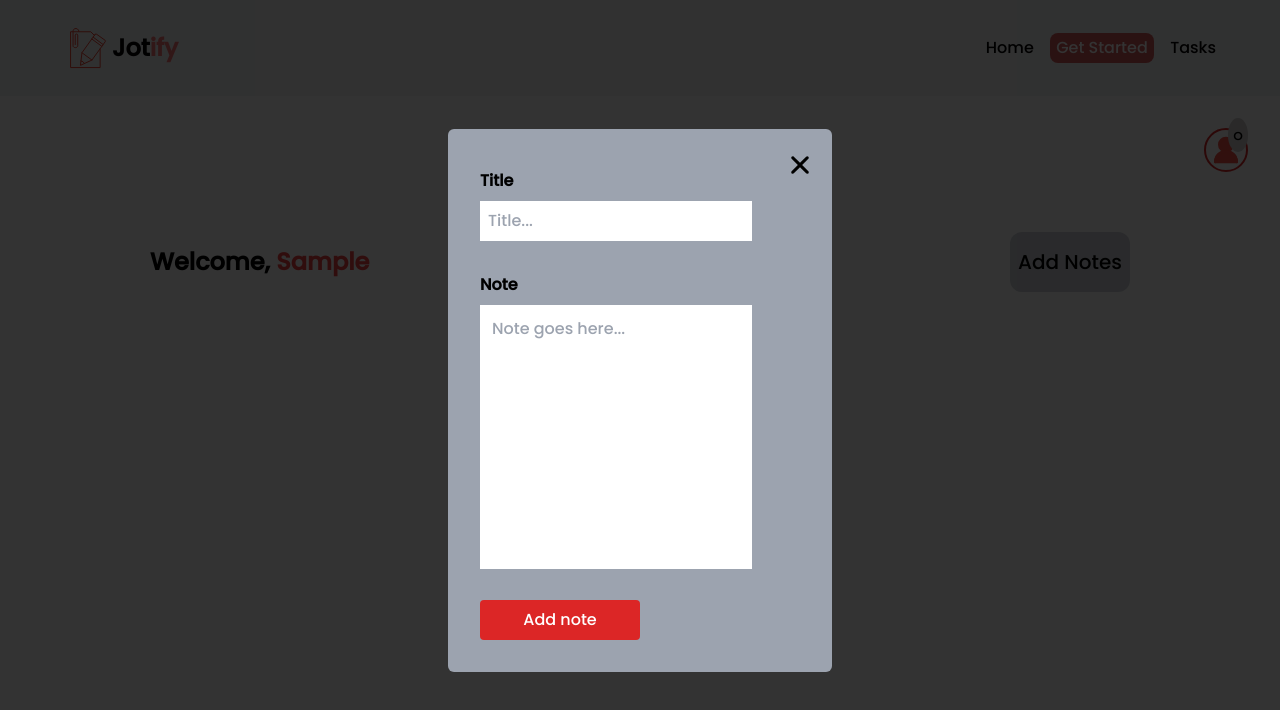
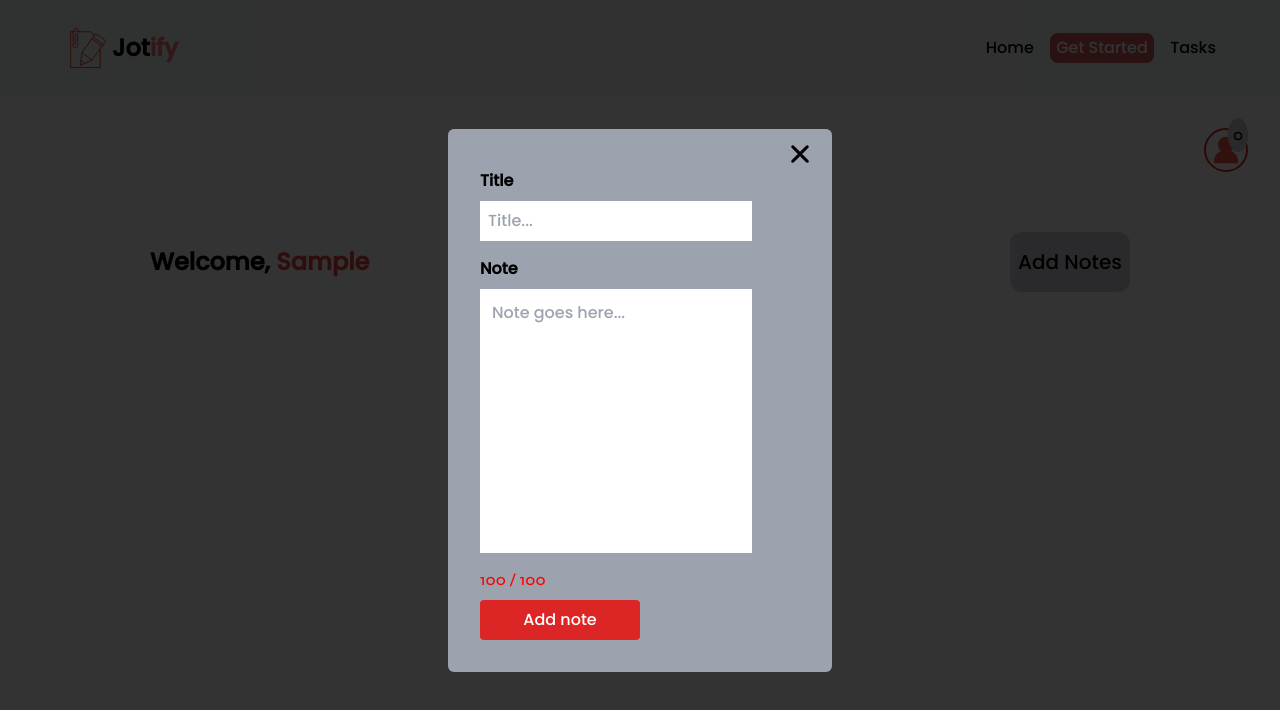
Before and after one commit to moloruntomiwa31/Jotify, a Vue app: page /getstarted/note in a window 1280 px wide. Both pictures are taken after typing "Sample" into the empty fields and a click on the button "Add Notes". Shown: the top 710 px of the page. Built offline with nearby package versions, Linux system fonts and the light colour scheme.

Commit message:
added note count feature

```diff
--- a/src/components/Modal.vue
+++ b/src/components/Modal.vue
@@ -1,15 +1,16 @@
 <template>
     <div class="overlay flex items-center justify-center p-6 " v-if="showModal">
-        <div class="modal flex-col space-y-6 flex bg-gray-400 p-8 rounded-md max-w-sm">
+        <div class="modal flex-col space-y-2 flex bg-gray-400 p-8 rounded-md max-w-sm">
             <div>
                 <h3 class="font-bold py-2">Title</h3>
                 <input type="text" class="p-2 outline-none" v-model.trim="mainTitle" placeholder="Title...">
             </div>
             <div>
                 <h3 class="font-bold py-2">Note</h3>
-                <textarea name="note" id="note" cols="25" rows="10" v-model.trim="mainNote"
+                <textarea name="note" id="note" cols="25" rows="10" v-model.trim="mainNote" @input="handleTextareaInput"
                     class="p-3 resize-none outline-none max-w-screen-sm" placeholder="Note goes here..."></textarea>
             </div>
+            <p>{{ remainingCharacters }} / {{ maxTextCount }}</p>
             <button class="bg-red-600 w-1/2 rounded text-white p-2 hover:bg-red-400" @click="handleClick">Add note</button>
             <button class="cross select-none" @click="showModal = false">
                 <svg xmlns="http://www.w3.org/2000/svg" width="24" height="24" viewBox="0 0 15 15">
@@ -17,23 +18,33 @@
                         d="M3.64 2.27L7.5 6.13l3.84-3.84A.92.92 0 0 1 12 2a1 1 0 0 1 1 1a.9.9 0 0 1-.27.66L8.84 7.5l3.89 3.89A.9.9 0 0 1 13 12a1 1 0 0 1-1 1a.92.92 0 0 1-.69-.27L7.5 8.87l-3.85 3.85A.92.92 0 0 1 3 13a1 1 0 0 1-1-1a.9.9 0 0 1 .27-.66L6.16 7.5L2.27 3.61A.9.9 0 0 1 2 3a1 1 0 0 1 1-1c.24.003.47.1.64.27Z" />
                 </svg>
             </button>
+            <Transition name="fade">
                 <p class="text-red-600 italic error">{{ error }}</p>
+            </Transition>
         </div>
     </div>
 </template>
 
 <script setup>
-    import { ref} from "vue"
-    const {showModal} = defineProps(["showModal", "error"])
+import { ref , computed} from "vue"
+const { showModal, error } = defineProps(["showModal", "error"])
 const emit = defineEmits(["handleClick", "submit"])
 const mainTitle = ref("")
 const mainNote = ref("")
+const maxTextCount = ref(100);
 
 const handleClick = () => {
-        emit("submit", mainTitle.value, mainNote.value )
+    emit("submit", mainTitle.value, mainNote.value)
     mainTitle.value = ""
     mainNote.value = ""
 }
+const remainingCharacters = computed(() => maxTextCount.value - mainNote.value.length);
+
+const handleTextareaInput = (e) => {
+  if (e.target.value.length > maxTextCount.value) {
+    mainNote.value = e.target.value.slice(0, maxTextCount.value);
+  }
+};
 </script>
 
 <style scoped>
@@ -45,19 +56,41 @@
     width: 100%;
     left: 0;
 }
+
 .modal {
     position: relative;
     min-width: 20%;
     min-height: 50%;
 }
+
 .cross {
     position: absolute;
-        top: 0;
+    top: 5px;
     right: 20px;
 }
+
 .error {
     position: absolute;
-        top: -10px;
+    top: 5px;
 }
-    input, textarea {max-width: 85%;}
+
+input,
+textarea {
+    max-width: 85%;
+}
+
+/* animating error */
+.fade-enter-from,
+.fade-leave-to {
+    opacity: 0;
+}
+
+.fade-enter-active,
+.fade-leave-active {
+    transition: all 1s ease-in-out;
+}
+p {
+    color: red;
+    font-family: Syne;
+}
 </style>
--- a/src/components/NavBar.vue
+++ b/src/components/NavBar.vue
@@ -30,6 +30,11 @@
 
 <script setup>
     import {RouterLink} from "vue-router"
+    import {ref} from "vue"
+    // const showLinks = ref(true)
+    // const closeLinks = () => {
+    //     showLinks.value = false
+    // }
 </script>
 
 <style scoped>
@@ -64,6 +69,7 @@
         left: 0;
         display: none;
         z-index: 99;
+        transition: all 0.4s ease-in-out;
     }
     .links {
         position: absolute;
--- a/src/views/Task.vue
+++ b/src/views/Task.vue
@@ -54,9 +54,9 @@
                     <label for="">{{ task }}</label>
                     <button @click="deleteTask(index)">
                         <svg xmlns="http://www.w3.org/2000/svg" width="16" height="16" viewBox="0 0 512 512">
-                            <path fill="currentColor"
+                            <path fill="#f45044"
                                 d="M227.313 363.313L312 278.627l84.687 84.686l22.626-22.626L334.627 256l84.686-84.687l-22.626-22.626L312 233.373l-84.687-84.686l-22.626 22.626L289.373 256l-84.686 84.687l22.626 22.626z" />
-                            <path fill="currentColor"
+                            <path fill="#f45044"
                                 d="M472 64H194.644a24.091 24.091 0 0 0-17.42 7.492L16 241.623v28.754l161.224 170.131a24.091 24.091 0 0 0 17.42 7.492H472a24.028 24.028 0 0 0 24-24V88a24.028 24.028 0 0 0-24-24Zm-8 352H198.084L48 257.623v-3.246L198.084 96H464Z" />
                         </svg>
                     </button>
```
Lines whose indentation alone changed are shown as unchanged.
